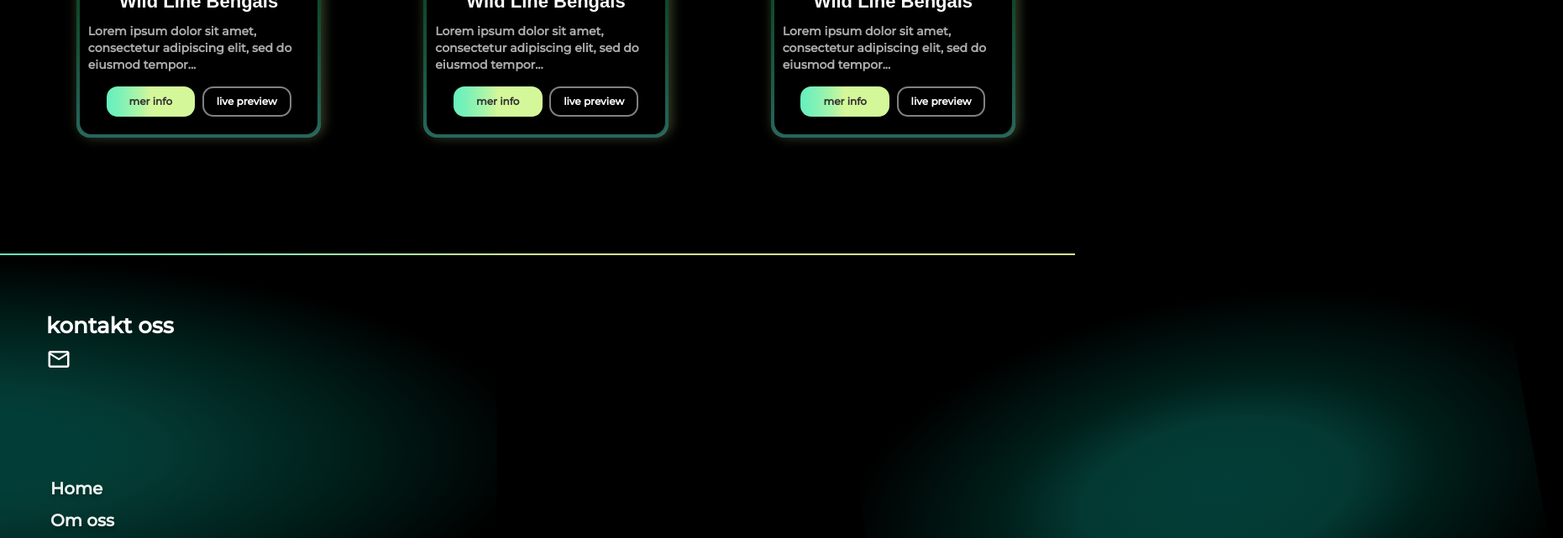
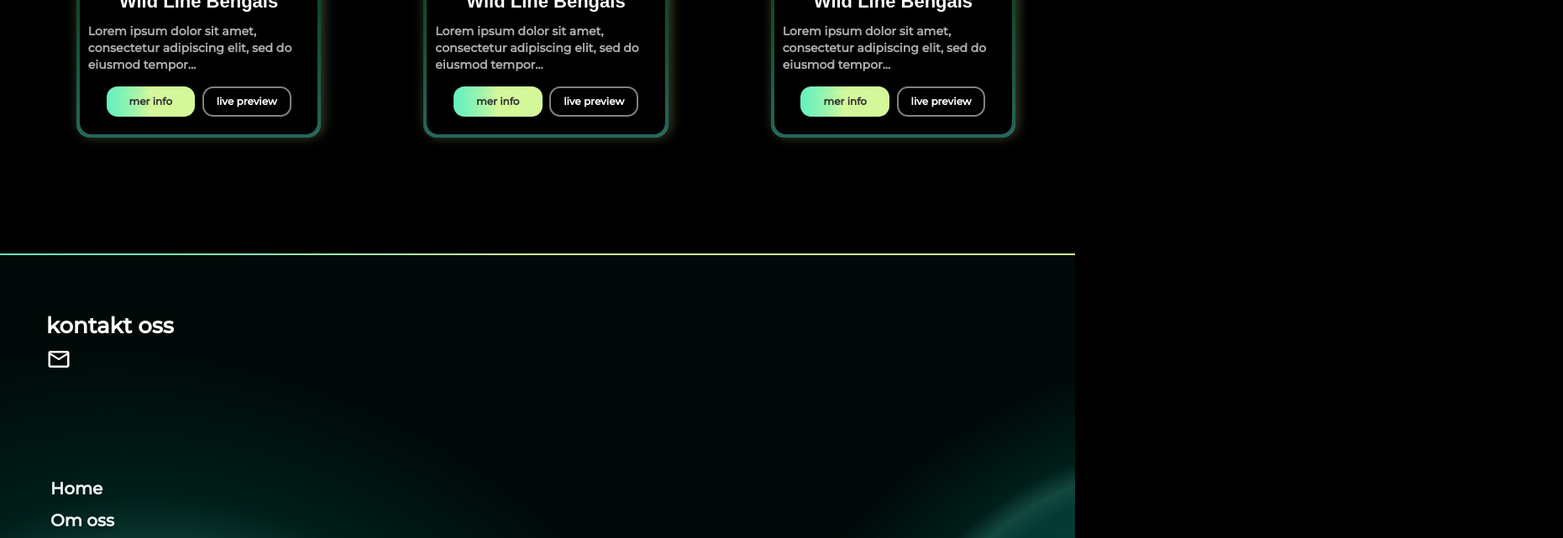
Before and after one commit to dkingbrandt/rk.code, a React (Create React App) app in the folder client/: page / in a window 1280 px wide. Shown: the part 1880-2521 px from the top of the page at 84% size, 1861 px wide, since content can reach past the window. Built offline with nearby package versions, Linux system fonts and the light colour scheme; a web font is replaced by a local one.

Commit message:
fixed footer

```diff
--- a/client/src/scss/pages/footer.scss
+++ b/client/src/scss/pages/footer.scss
@@ -2,34 +2,36 @@
 @import './../Base/mixins.scss';
 
 .footerContainer {
+  overflow: hidden;
   position: relative;
   display: flex;
   height: 500px;
   padding: 10px 20px;
   border-top: 2px solid;
-  background: transparent;
+  background: rgba(0,31,26, .31);
   border-image: linear-gradient(90deg,#46EFC4 -19.55%,
     #7BF1B8 13.97%,
     #A6F5A9 34.08%,
     #D4F79A 50%) 1;
 
     .radialGradientsmall {
-        position: absolute;
-        min-width: 800px;
-        min-height: 500px;
-        left: 80%;
-        transform: rotate(-10deg);
-        background: radial-gradient(56.51% 46.26% at 52.72% 55.17%, #023D37 0%, #043933 35.58%, #001F1A 57.29%, rgba(0, 0, 0, 0) 100%)
+      position: absolute;
+      min-width: 719.58px;
+      min-height: 494.76px;
+      left: 70%;
+      top: 130px;
+      transform: rotate(-30deg);
+      background: radial-gradient(56.51% 46.26% at 52.72% 55.17%, #023D37 0%, #043933 35.58%,rgba(36, 129, 114, 0.521), #001F1A 57.29%, rgba(0, 0, 0, 0) 100%)
       }
 
             .radialGradientbig {
-            position: absolute;
-            overflow: hidden;
-              width: 1191.43px;
-              height: 500px;
-              left: -600px;
-              transform: rotate(-180deg);
-              background: radial-gradient(56.51% 46.26% at 52.72% 55.17%, #023D37 20%, #043933 33.33%, #001F1A 66.67%, rgba(0, 0, 0, 0) 100%)
+              position: absolute;
+              min-width: 1191.43px;
+              min-height: 1079.57px;
+              left: -25%;
+              top: 50px;
+              transform: rotate(30deg);
+              background: radial-gradient(56.51% 46.26% at 52.72% 55.17%, #023D37 0%, #043933 33.33%,rgba(36, 129, 114, 0.521), #001F1A 66.67%, rgba(0, 0, 0, 0) 100%)
             }
 
 
--- a/client/src/views/Contact.js
+++ b/client/src/views/Contact.js
@@ -1,6 +1,7 @@
 import React from 'react'
 import './../scss/pages/home.scss';
 import Header from '../components/Header';
+import Footer from '../components/Footer';
 import './../scss/pages/contact.scss';
 
 
@@ -34,6 +35,7 @@ export default function contact() {
       </div>
 
     </div>
+    <Footer />
     </div>
   )
 }
```
